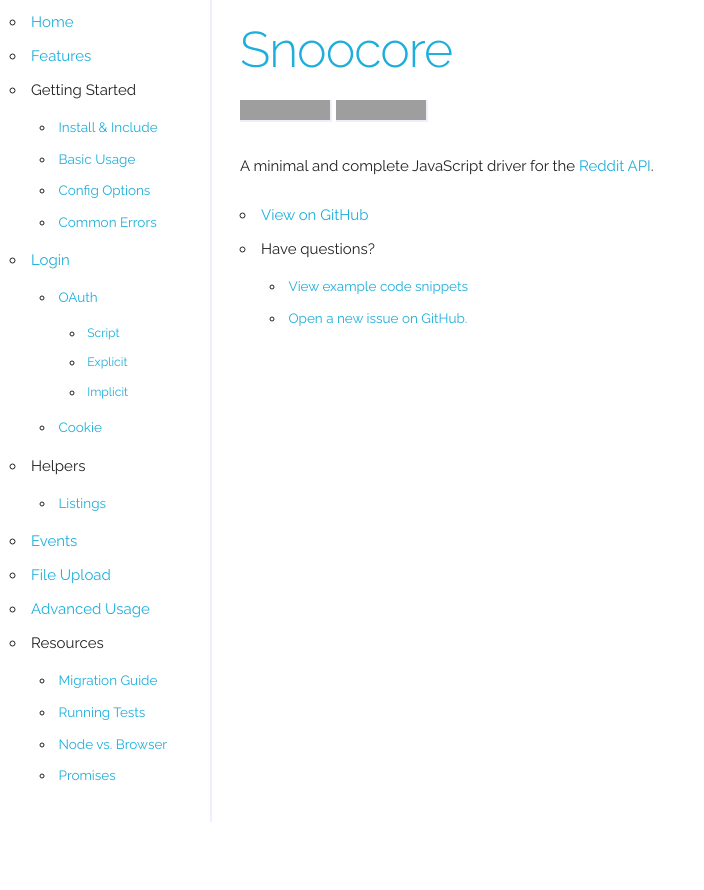
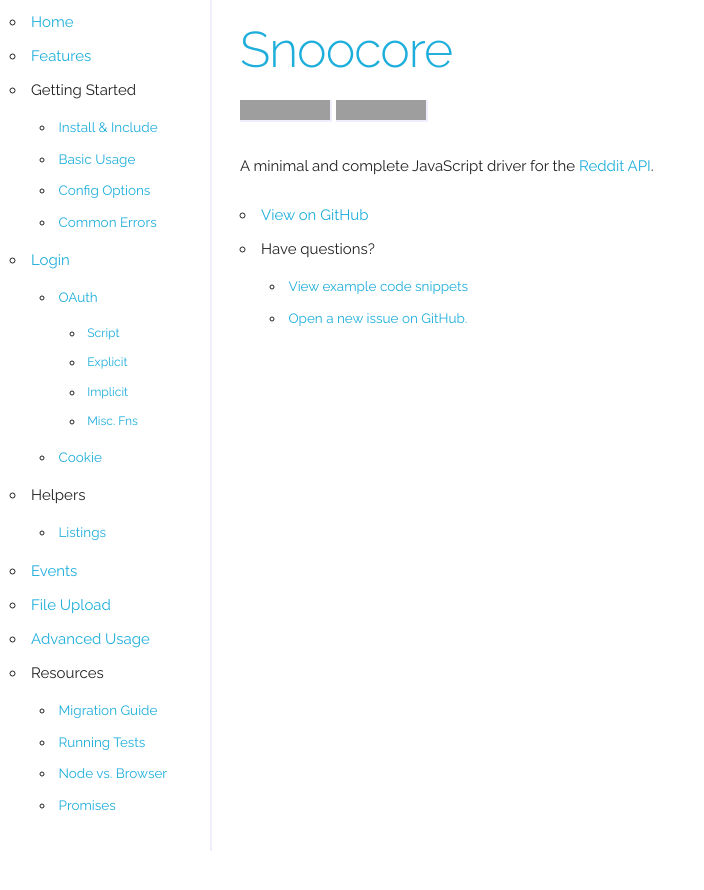
Before and after one commit to terryma/snoocore, a Jekyll site: the page built from index.md, in a window 1280 px wide. Shown: the top 890 px of the page, without its empty margins (0-704 px from the left). Built offline with Jekyll 4.4.1, drawn with Linux system fonts in a browser that asks for light colours; Markdown is read by kramdown in place of the engine named in the settings; grey boxes are pictures that could not be loaded.

Commit message:
Add a link to misc. fn's in sidebar
Issue #120

```diff
--- a/_includes/sidebar.html
+++ b/_includes/sidebar.html
@@ -19,6 +19,7 @@
 	<li><a href="oauth-script.html">Script</a></li>
 	<li><a href="oauth-explicit.html">Explicit</a></li>
 	<li><a href="oauth-implicit.html">Implicit</a></li>
+	<li><a href="miscellaneous-oauth-fns.html">Misc. Fns</a></li>
       </ul>
   </li>
   <li><a href="cookies.html">Cookie</a></li>
```
